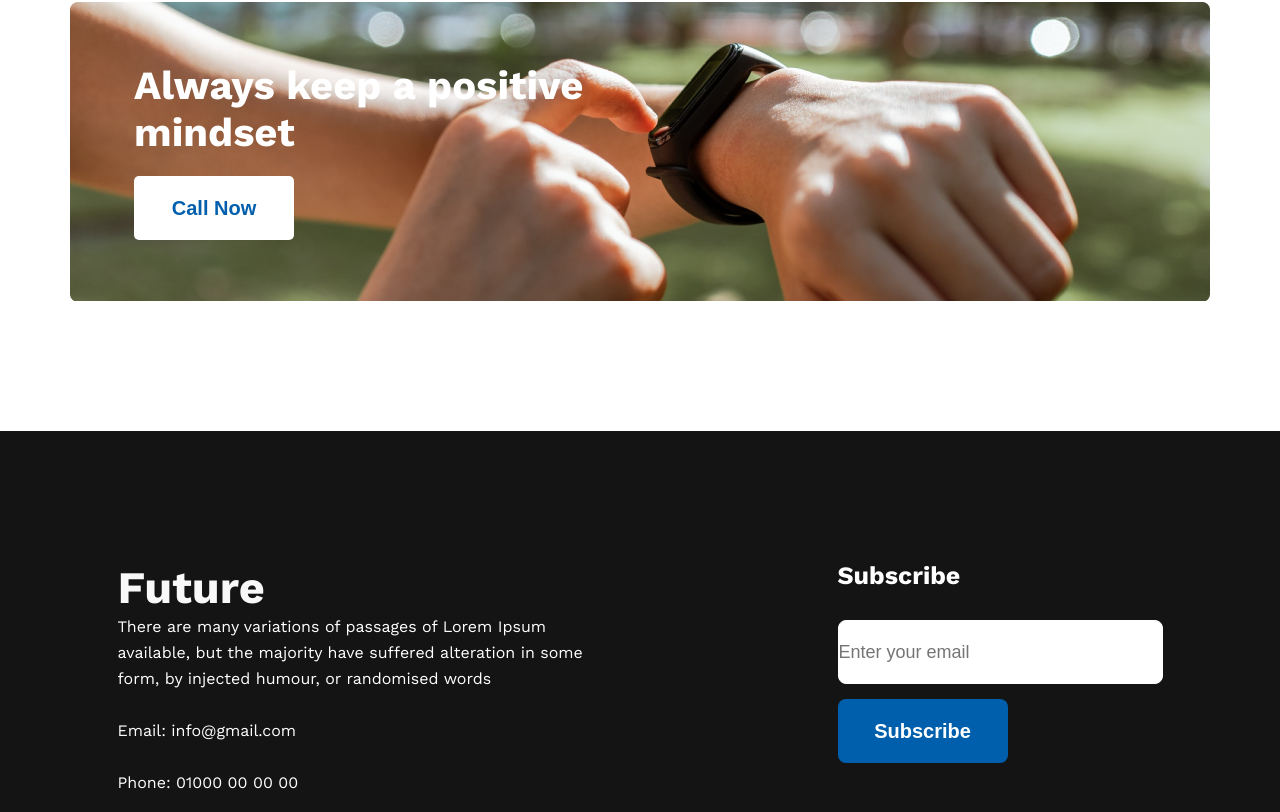
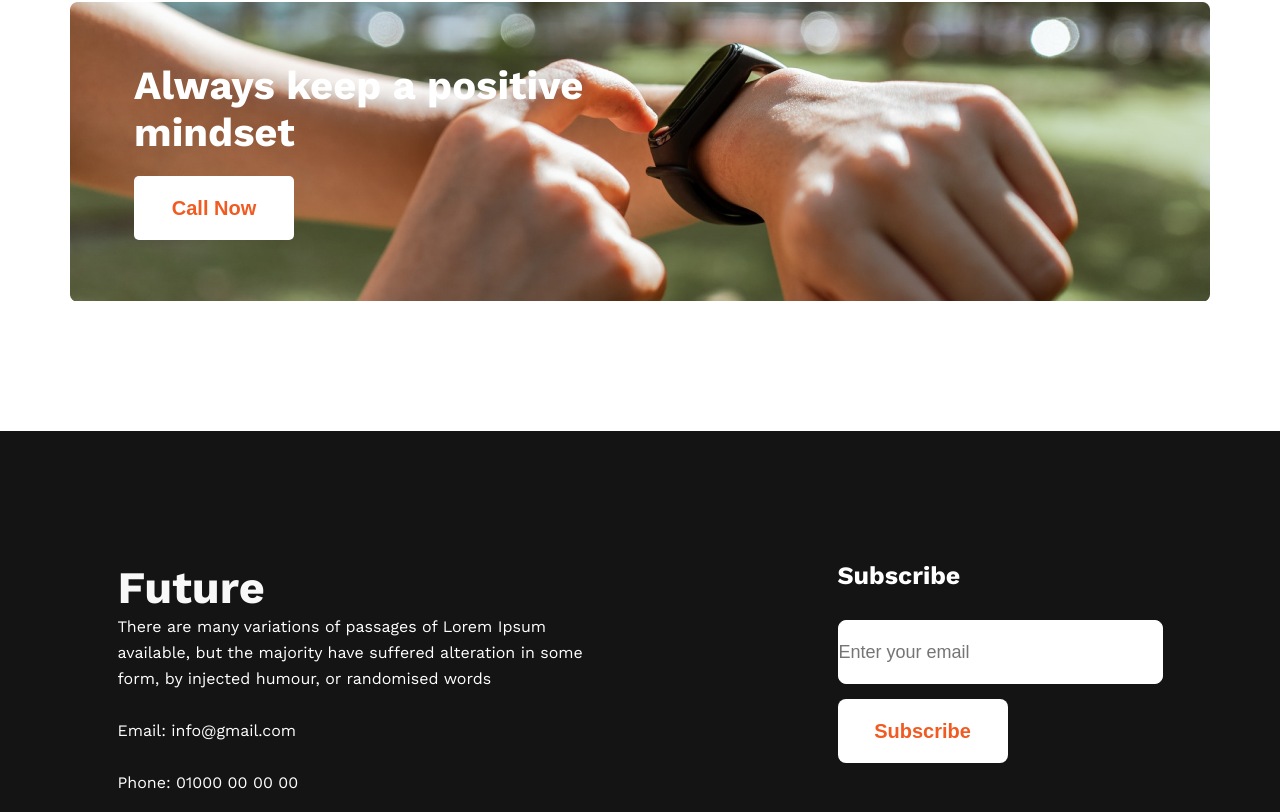
Before and after one commit to smhasan-shahriar/new-year-new-ador, a plain HTML site: page index.html in a window 1280 px wide. Shown: the part 2083-2895 px from the top of the page. Drawn offline with nearby package versions, Linux system fonts and the light colour scheme.

Commit message:
color fixed

```diff
--- a/resources/styles.css
+++ b/resources/styles.css
@@ -164,7 +164,7 @@ ul {
   height: 64px;
   border-radius: 5px;
   background: #fff;
-  color: #005fac;
+  color: #f15b22;
   text-align: center;
   font-size: 20px;
   font-weight: 700;
@@ -223,9 +223,9 @@ input[type="email"] {
   width: 170px;
   height: 64px;
   border-radius: 8px;
-  background: #005fac;
+  background: #fff;
   border: 0;
-  color: #fff;
+  color: #f15b22;
   font-size: 20px;
   font-weight: 700;
   display: block;
```
